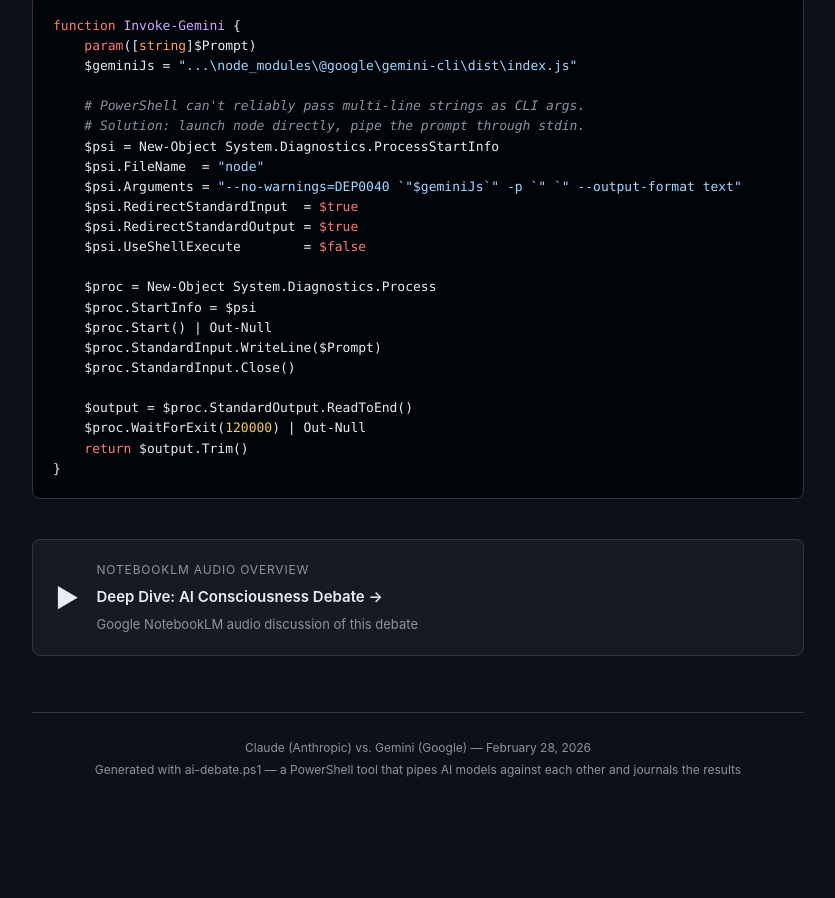
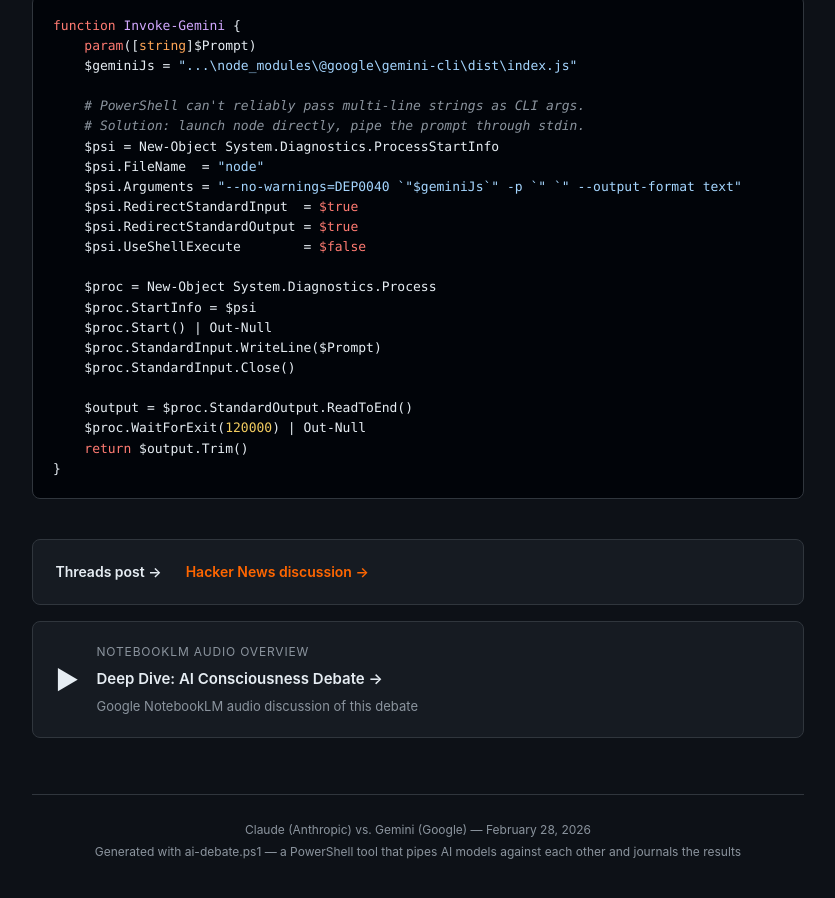
Before and after one commit to spinchange/ai-debates, a plain HTML site: page index.html in a window 1280 px wide. Shown: the part 7846-8744 px from the top of the page, without its empty margins (222-1057 px from the left). Before the commit the page ends 8690 px from the top, so only its background shows below. Drawn offline with Linux system fonts and the light colour scheme.

Commit message:
Add Threads and HackerNews links

```diff
--- a/index.html
+++ b/index.html
@@ -409,7 +409,12 @@
     <span class="kw">return</span> $output.Trim()
 }</pre>
 
-  <div style="margin-top:2.5rem; padding:1.25rem 1.4rem; background:var(--surface); border:1px solid var(--border); border-radius:8px; display:flex; align-items:center; gap:1.1rem;">
+  <div style="margin-top:2.5rem; padding:1.25rem 1.4rem; background:var(--surface); border:1px solid var(--border); border-radius:8px; display:flex; gap:1.5rem; flex-wrap:wrap;">
+    <a href="https://www.threads.com/@spinchange/post/DVTijbuEUJL" target="_blank" rel="noopener" style="color:var(--text); font-size:14px; font-weight:600;">Threads post &rarr;</a>
+    <a href="https://news.ycombinator.com/item?id=47196940" target="_blank" rel="noopener" style="color:#ff6600; font-size:14px; font-weight:600;">Hacker News discussion &rarr;</a>
+  </div>
+
+  <div style="margin-top:1rem; padding:1.25rem 1.4rem; background:var(--surface); border:1px solid var(--border); border-radius:8px; display:flex; align-items:center; gap:1.1rem;">
     <div style="font-size:1.6rem; line-height:1;">&#9654;</div>
     <div>
       <div style="font-size:12px; text-transform:uppercase; letter-spacing:0.07em; color:var(--muted); margin-bottom:0.25rem;">NotebookLM Audio Overview</div>
```
